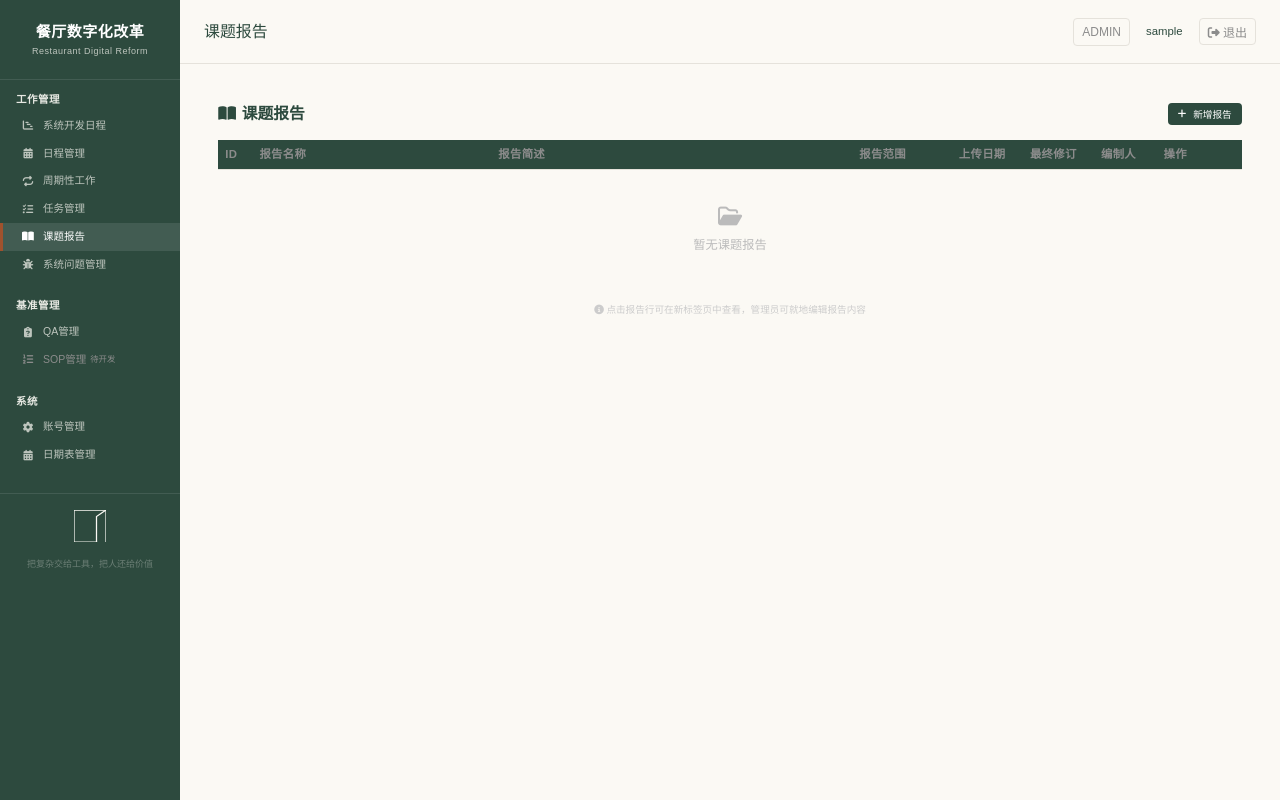
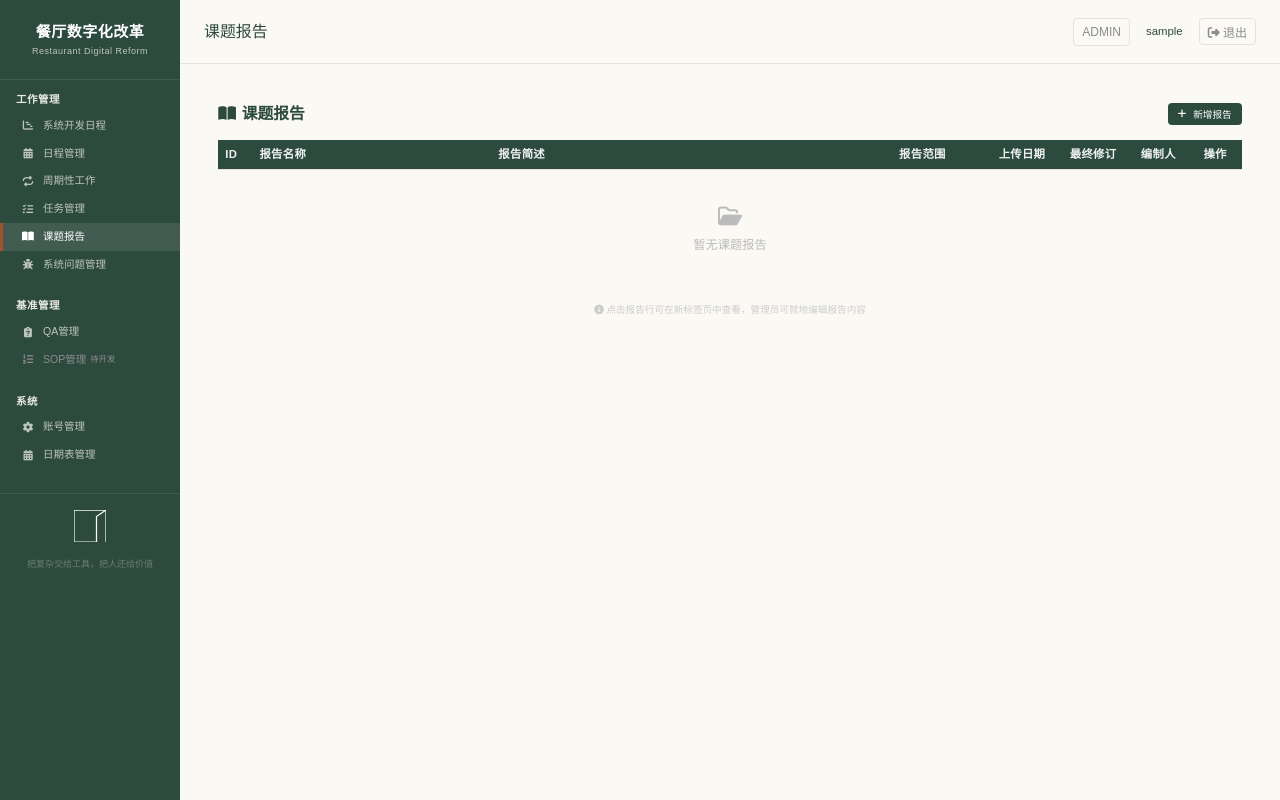
Before and after one commit to kay200283/P032-restaurant-digital-reform, a Flask app: page /work-mgmt/topic-report in a window 1280 px wide. Run offline with Flask 3, Linux system fonts and the light colour scheme; the visitor is signed in with stand-in values (Sample User, id 1); data that the repository does not hold is empty; some web fonts are replaced.

Commit message:
style(report): 表头白字/名称简述完整换行/去掉列表编辑按钮(内容编辑移至报告页)

```diff
--- a/templates/work_topic_report.html
+++ b/templates/work_topic_report.html
@@ -6,11 +6,11 @@
 .tr-wrap { max-width: 1400px; margin: 0 auto; }
 .tr-table { width: 100%; border-collapse: collapse; table-layout: fixed; }
 .tr-table th, .tr-table td { padding: 0.5em 0.625em; text-align: left; font-size: 0.875rem; overflow: hidden; text-overflow: ellipsis; white-space: nowrap; }
-.tr-table th { color: var(--brand-gray); font-weight: 600; border-bottom: 1px solid var(--brand-border); font-size: 0.8125rem; }
+.tr-table th { color: rgba(255,255,255,0.92); font-weight: 600; border-bottom: 1px solid var(--brand-border); font-size: 0.8125rem; }
 .tr-table tbody tr { border-bottom: 1px solid var(--brand-border); cursor: pointer; }
 .tr-table tbody tr:hover { background: rgba(45,74,62,0.04); }
-.tr-title { font-weight: 600; color: var(--brand-primary); }
-.tr-desc { color: #999; white-space: normal; word-break: break-all; line-height: 1.5; }
+.tr-table td.tr-title { font-weight: 600; color: var(--brand-primary); white-space: normal; word-break: break-all; line-height: 1.5; }
+.tr-table td.tr-desc { color: #999; white-space: normal; word-break: break-all; line-height: 1.5; }
 .tr-muted { color: #999; }
 .tr-op button { margin-right: 0.375em; }
 .tr-empty { text-align: center; padding: 3em 1em; color: #bbb; font-size: 0.875rem; }
@@ -53,7 +53,7 @@
                     <th style="width:6.25em">上传日期</th>
                     <th style="width:6.25em">最终修订</th>
                     <th style="width:5.5em">编制人</th>
-                    {% if is_admin %}<th style="width:7.5em">操作</th>{% endif %}
+                    {% if is_admin %}<th style="width:4em">操作</th>{% endif %}
                 </tr>
             </thead>
             <tbody>
@@ -68,7 +68,6 @@
                     <td style="color:#54585A">{{ report.created_by }}</td>
                     {% if is_admin %}
                     <td class="tr-op" onclick="event.stopPropagation()">
-                        <button class="btn btn-secondary" style="padding:0.25em 0.625em;font-size:0.75rem;" onclick="openReportModal({{ report|tojson }})"><i class="fa-solid fa-pen"></i> 编辑</button>
                         <button class="btn btn-secondary" style="padding:0.25em 0.625em;font-size:0.75rem;color:var(--brand-danger);border-color:var(--brand-danger);" onclick="delReport({{ report.id }}, '{{ report.title }}')"><i class="fa-solid fa-trash-can"></i></button>
                     </td>
                     {% endif %}
```
